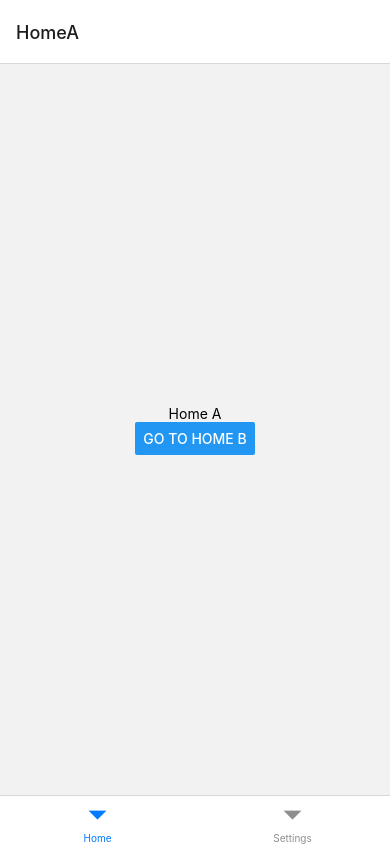
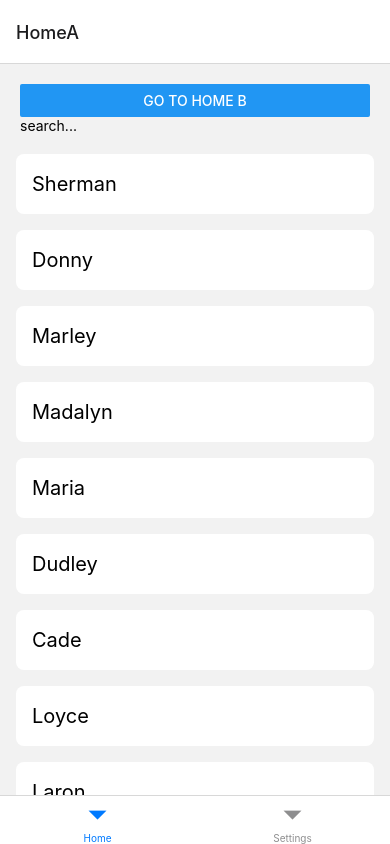
Before and after one commit to dominictwlee/ReactNativePlayground, a React Native app: screen / in a window 390 px wide. Built offline with nearby package versions, Linux system fonts and the light colour scheme.

Commit message:
add large flat list

```diff
--- a/App.tsx
+++ b/App.tsx
@@ -8,27 +8,87 @@
  * @format
  */
 
-import React from 'react';
-import { Text, View, Button } from 'react-native';
+import React, { memo, useCallback, useMemo } from 'react';
+import {
+  Text,
+  View,
+  Button,
+  FlatList,
+  ListRenderItem,
+  StyleSheet,
+  TextInput,
+} from 'react-native';
 import { NavigationContainer, useNavigation } from '@react-navigation/native';
 import { createNativeStackNavigator } from '@react-navigation/native-stack';
 import { createStackNavigator } from '@react-navigation/stack';
-
+import { nanoid } from 'nanoid/non-secure';
+import Animated, { SlideInLeft, SlideOutRight } from 'react-native-reanimated';
 import { createBottomTabNavigator } from '@react-navigation/bottom-tabs';
+import { faker } from '@faker-js/faker';
 
 const Tab = createBottomTabNavigator();
 const Stack = createStackNavigator();
 const NativeStack = createNativeStackNavigator();
 
+const items = Array.from({ length: 2000 }, () => ({
+  id: nanoid(),
+  title: faker.name.firstName(),
+}));
+
 function HomeScreenA() {
   const { navigate } = useNavigation();
+  const [searchTerm, setSearchTerm] = React.useState('');
+  const data = useMemo(() => {
+    return items.filter(item => item.title.includes(searchTerm));
+  }, [searchTerm]);
+
+  const renderItem = useCallback<
+    ListRenderItem<{
+      title: string;
+    }>
+  >(({ item }) => {
+    return <ListItem title={item.title} />;
+  }, []);
+
   return (
-    <View style={{ flex: 1, justifyContent: 'center', alignItems: 'center' }}>
-      <Text>Home A</Text>
-      <Button title="Go to Home B" onPress={() => navigate('HomeB')} />
+    <View style={{ flex: 1 }}>
+      <View style={{ justifyContent: 'flex-end', padding: 20 }}>
+        <Button title="Go to Home B" onPress={() => navigate('HomeB')} />
+        <TextInput
+          value={searchTerm}
+          onChangeText={setSearchTerm}
+          placeholder="search..."
+        />
+      </View>
+      <FlatList
+        contentContainerStyle={styles.listContent}
+        data={data}
+        renderItem={renderItem}
+        keyExtractor={extractKey}
+        ItemSeparatorComponent={Separator}
+      />
     </View>
   );
 }
+
+function extractKey(item: { id: string; title: string }) {
+  return item.id;
+}
+
+function Separator() {
+  return <View style={{ height: 16 }} />;
+}
+
+const ListItem = memo((props: { title: string }) => {
+  return (
+    <Animated.View
+      entering={SlideInLeft.randomDelay(1000)}
+      exiting={SlideOutRight}
+      style={styles.listItemCard}>
+      <Text style={styles.listItemTitle}>{props.title}</Text>
+    </Animated.View>
+  );
+});
 
 function HomeScreenB() {
   return (
@@ -86,4 +146,26 @@ const App = () => {
   );
 };
 
+const styles = StyleSheet.create({
+  separator: {
+    height: 16,
+  },
+  listContent: {
+    paddingHorizontal: 16,
+  },
+  listItemCard: {
+    flexDirection: 'row',
+    height: 60,
+    alignItems: 'center',
+    width: '100%',
+    backgroundColor: '#fff',
+    borderRadius: 8,
+    paddingHorizontal: 16,
+    elevation: 2,
+  },
+  listItemTitle: {
+    fontSize: 20,
+  },
+});
+
 export default App;
--- a/babel.config.js
+++ b/babel.config.js
@@ -1,3 +1,4 @@
 module.exports = {
   presets: ['module:metro-react-native-babel-preset'],
+  plugins: ['react-native-reanimated/plugin'],
 };
--- a/package.json
+++ b/package.json
@@ -3,20 +3,23 @@
   "version": "0.0.1",
   "private": true,
   "scripts": {
-    "android": "react-native run-android",
+    "android": "adb reverse tcp:8097 tcp:8097 && react-native run-android",
     "ios": "react-native run-ios",
     "start": "react-native start",
     "test": "jest",
     "lint": "eslint . --ext .js,.jsx,.ts,.tsx"
   },
   "dependencies": {
+    "@faker-js/faker": "^7.6.0",
     "@react-navigation/bottom-tabs": "^6.5.7",
     "@react-navigation/native": "^6.1.6",
     "@react-navigation/native-stack": "^6.9.12",
     "@react-navigation/stack": "^6.3.16",
+    "nanoid": "^4.0.1",
     "react": "18.1.0",
     "react-native": "0.70.6",
     "react-native-gesture-handler": "^2.9.0",
+    "react-native-reanimated": "^3.0.2",
     "react-native-safe-area-context": "^4.5.0",
     "react-native-screens": "^3.20.0"
   },
```
Also changed, not shown: 1 other file (tests, documents, lock files or other folders).
